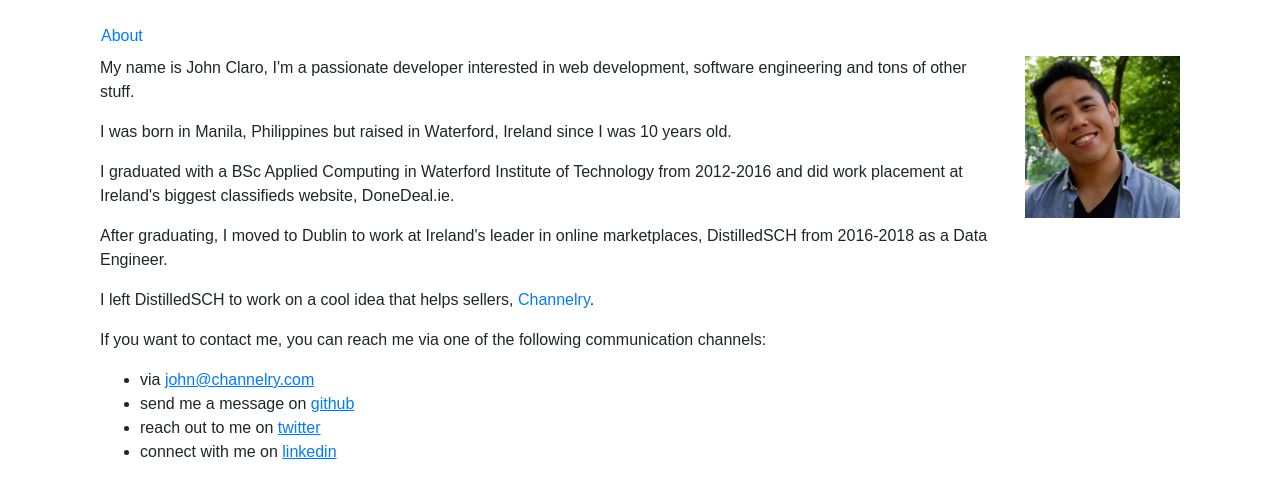
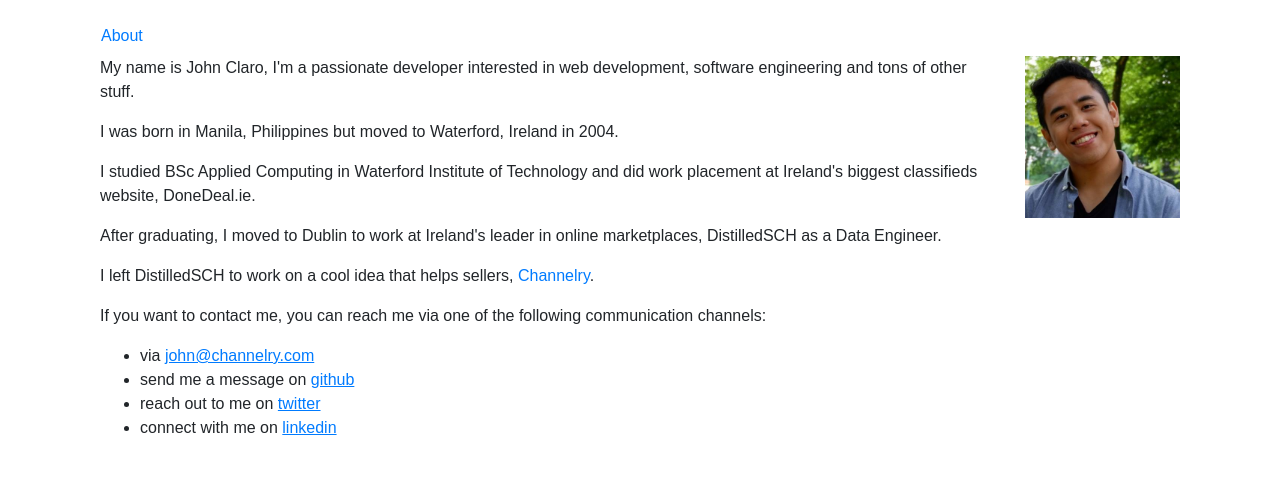
Before and after one commit to jkrclaro/jkrclaro.github.io, a React (Create React App) app: page / in a window 1280 px wide. Shown: the top 498 px of the page. Built offline with nearby package versions, Linux system fonts and the light colour scheme; what webfontloader would draw is missing.

Commit message:
Remove times

```diff
--- a/src/components/Home.jsx
+++ b/src/components/Home.jsx
@@ -17,9 +17,9 @@ class Home extends React.Component {
                             My name is John Claro, I'm a passionate developer interested in web development,
                             software engineering and tons of other stuff.
                         </p>
-                        <p>I was born in Manila, Philippines but raised in Waterford, Ireland since I was 10 years old.</p>
-                        <p>I graduated with a BSc Applied Computing in Waterford Institute of Technology from 2012-2016 and did work placement at Ireland's biggest classifieds website, DoneDeal.ie.</p>
-                        <p>After graduating, I moved to Dublin to work at Ireland's leader in online marketplaces, DistilledSCH from 2016-2018 as a Data Engineer.</p>
+                        <p>I was born in Manila, Philippines but moved to Waterford, Ireland in 2004.</p>
+                        <p>I studied BSc Applied Computing in Waterford Institute of Technology and did work placement at Ireland's biggest classifieds website, DoneDeal.ie.</p>
+                        <p>After graduating, I moved to Dublin to work at Ireland's leader in online marketplaces, DistilledSCH as a Data Engineer.</p>
                         <p>I left DistilledSCH to work on a cool idea that helps sellers, <a href='https://channelry.com'>Channelry</a>.</p>
                         <p>If you want to contact me, you can reach me via one of the following communication channels:</p>
                         <ul>
```
